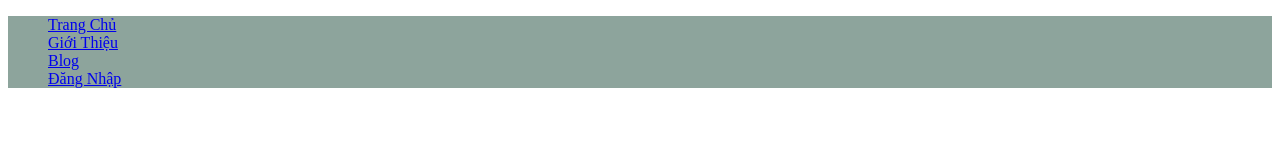
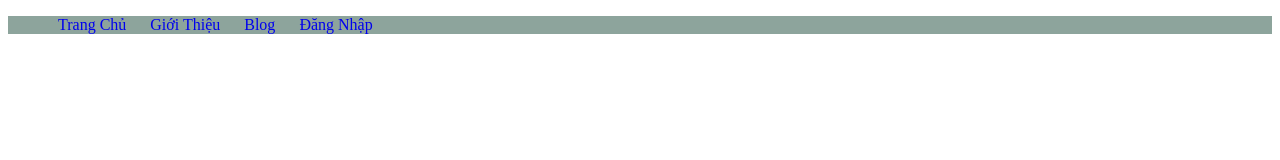
Before and after one commit to Chinh-Chien-Software/Chinh-Chien-Website, a plain HTML site: page index.html in a window 1280 px wide. Drawn offline with Linux system fonts and the light colour scheme.

Commit message:
update style.css

```diff
--- a/style.css
+++ b/style.css
@@ -4,4 +4,14 @@ nav {
 
 li {
     list-style: none;
+    display : inline;
+    padding: 10px;
 }
+
+a:active {
+    color: rgb(255, 255, 255);
+}
+
+a {
+    text-decoration: none;
+}
```
